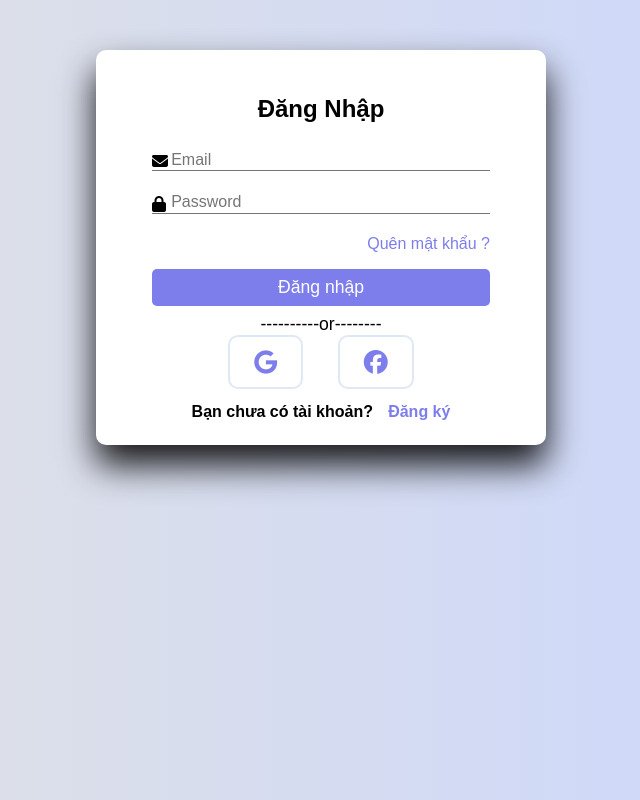
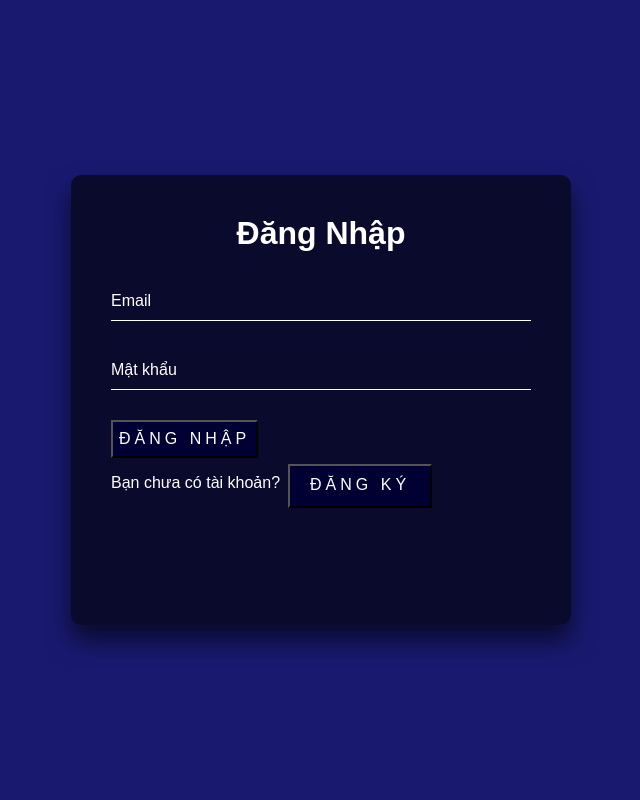
Before and after one commit to Phamdinhchuong1001/doanwebthuvien, a PHP site: page / in a window 1280 px wide. Shown: the whole page, without its empty margins (319-959 px from the left). Run offline with PHP 8.4, Linux system fonts and the light colour scheme.

Commit message:
sua giao dien dk dn

```diff
--- a/connection/index.php
+++ b/connection/index.php
@@ -5,88 +5,67 @@
     <meta name="viewport" content="width=device-width, initial-scale=1.0">
     <title>Register & Login</title>
     <link rel="stylesheet" href="https://cdnjs.cloudflare.com/ajax/libs/font-awesome/6.5.1/css/all.min.css">
-    <link rel="stylesheet" href="login.css">
+    <link rel="stylesheet" href="https://cdnjs.cloudflare.com/ajax/libs/font-awesome/6.4.2/css/all.min.css">
 </head>
 <body>
     <div class="container" id="signup" style="display:none;">
       <h1 class="form-title">Đăng ký</h1>
       <form method="post" action="register.php">
         <div class="input-group">
-           <i class="fas fa-user"></i>
-           <input type="text" name="fName" id="fName" placeholder="First Name" required>
+           <input type="text" name="fName" id="fName" required>
            <label for="fname">First Name</label>
         </div>
         <div class="input-group">
-            <i class="fas fa-user"></i>
-            <input type="text" name="lName" id="lName" placeholder="Last Name" required>
+            <input type="text" name="lName" id="lName" required>
             <label for="lName">Last Name</label>
         </div>
         <div class="input-group">
-        <i class="fa-solid fa-book"></i>
-            <input name="nganh" id="nganh" placeholder="nganh" required>
+            <input name="nganh" id="nganh"  required>
             <label for="nganh">Ngành học</label>
         </div>
         <div class="input-group">
-            <i class="fa-solid fa-pencil"></i>
-            <input name="khoa" id="khoa" placeholder="khoa" required>
+            <input name="khoa" id="khoa"  required>
             <label for="khoa">khóa</label>
         </div>
         <div class="input-group">
-        <i class="fa-solid fa-user-pen"></i>
-            <input type="text" name="mssv" id="mssv" placeholder="mssv" required>
+            <input type="text" name="mssv" id="mssv"  required>
             <label for="mssv">Mã sinh viên</label>
         </div>
         <div class="input-group">
-            <i class="fas fa-envelope"></i>
-            <input type="email" name="email" id="email" placeholder="Email" required>
+            <input type="email" name="email" id="email"  required>
             <label for="email">Email</label>
         </div>
         <div class="input-group">
-            <i class="fas fa-lock"></i>
-            <input type="password" name="password" id="password" placeholder="Password" required>
-            <label for="password">Password</label>
+            <input type="password" name="password" id="password"  required>
+            <label for="password">Mật khẩu</label>
         </div>
        <input type="submit" class="btn" value="Đăng ký" name="signUp">
 
       </form>
-      <p class="or">
-        ----------or--------
-      </p>
-      <div class="icons">
-        <i class="fab fa-google"></i>
-        <i class="fab fa-facebook"></i>
-      </div>
       <div class="links">
         <p>Đã có tài khoản ?</p>
         <button id="signInButton">Đăng nhập</button>
       </div>
     </div>
 
+
+
+
+
+
     <div class="container" id="signIn">
-        <h1 class="form-title">Đăng Nhập</h1>
-        <form method="post" action="register.php">
+        <h1>Đăng Nhập</h1>
+            <form method="post" action="register.php">
+              <div class="input-group">
+                 <input type="email" name="email" id="email" required>
+                 <label for="email">Email</label>
+              </div>
           <div class="input-group">
-              <i class="fas fa-envelope"></i>
-              <input type="email" name="email" id="email" placeholder="Email" required>
-              <label for="email">Email</label>
+              <input type="password" name="password" id="password" required>
+              <label for="password">Mật khẩu</label>
           </div>
-          <div class="input-group">
-              <i class="fas fa-lock"></i>
-              <input type="password" name="password" id="password" placeholder="Password" required>
-              <label for="password">Password</label>
-          </div>
-          <p class="recover">
-            <a href="#">Quên mật khẩu ?</a>
-          </p>
          <input type="submit" class="btn" value="Đăng nhập" name="signIn">
         </form>
-        <p class="or">
-          ----------or--------
-        </p>
-        <div class="icons">
-          <i class="fab fa-google"></i>
-          <i class="fab fa-facebook"></i>
-        </div>
         <div class="links">
           <p>Bạn chưa có tài khoản?</p>
           <button id="signUpButton">Đăng ký</button>
@@ -95,3 +74,174 @@
       <script src="script.js"></script>
 </body>
 </html>
+
+<style>
+
+#signIn
+{
+	width: 100%;
+	height: 450px;
+}
+#signup
+{
+	width: 100%;
+	height: 690px;
+}
+
+body{
+	margin: 0;
+	padding: 0;
+	font-family: sans-serif;
+	background:#191970;
+}
+
+#signIn{
+	position: absolute;
+	top: 50%;
+	left: 50%;
+	width: 500px;
+	padding: 40px;
+	transform: translate(-50%, -50%);
+	background: rgba(0, 0, 0, 0.6);
+	box-sizing: border-box;
+	box-shadow: 0 15px 25px rgba(0, 0, 0, 0.6);
+	border-radius: 10px;
+}
+
+#signup{
+	position: absolute;
+	top: 50%;
+	left: 50%;
+	width: 500px;
+	padding: 40px;
+	transform: translate(-50%, -50%);
+	background: rgba(0, 0, 0, 0.6);
+	box-sizing: border-box;
+	box-shadow: 0 15px 25px rgba(0, 0, 0, 0.6);
+	border-radius: 10px;
+}
+
+
+.container h1{
+	margin: 0 0 30px;
+	padding: 0;
+	color: #fff;
+	text-align: center;
+}
+
+.container .input-group{
+	position: relative;
+}
+.container .links{
+	display:flex;
+
+}
+
+.container .links p {
+	display: flex;
+	color: #fff;
+}
+.links button {
+	display: flex;
+}
+
+.container .links button {
+	margin-top: 0.4rem;
+	margin-left: 0.5rem;
+}
+
+.container .input-group input{
+	width: 100%;
+	padding: 10px 0;
+	font-size: 16px;
+	color: #fff;
+	margin-bottom: 30px;
+	border: none;
+	border-bottom: 1px solid #fff;
+	outline: none;
+	background: transparent;
+}
+
+.container .input-group label{
+	position: absolute;
+	top: 0;
+	left: 0;
+	padding: 10px 0;
+	font-size: 16px;
+	color: #fff;
+	pointer-events: none;
+	transition: .5s;
+}
+
+.container .input-group input:focus ~ label,
+.container .input-group input:valid ~ label {
+	top: -20px;
+	left: 0;
+	color: #03e9f4;
+	font-size: 12px;
+}
+button{
+	position: relative;
+	display: inline-block;
+	padding: 10px 20px;
+	color: white;
+	font-size: 16px;
+	text-decoration: none;
+	text-transform: uppercase;
+	overflow: hidden;
+	transition: .5s;
+	margin-top: 40px;
+	letter-spacing: 4px;
+	background-color:#000033;
+}
+
+button:hover{
+	background: #03e9f4;
+	color: 	#000000;
+	border-radius: 5px;
+	box-shadow: 0 0 5px #03e9f4,
+				0 0 25px #03e9f4,
+				0 0 50px #03e9f4,
+				0 0 100px #03e9f4;
+}
+
+button .link {
+	position: absolute;
+	display: block;
+}
+
+button .link p:nth-child(1){
+	top:0;
+	left: -100%;
+	width: 100%;
+	height: 2px;
+	background: linear-gradient(90deg, transparent,#03e9f4);
+	animation: btn-anim1 1s linear infinite;
+}
+
+.btn{
+	position: relative;
+	display: inline-block;
+	padding: 8px 6px;
+	color: white;
+	font-size: 16px;
+	text-decoration: none;
+	text-transform: uppercase;
+	overflow: hidden;
+	transition: .5s;
+	letter-spacing: 4px;
+	background-color:#000033;
+}
+
+.btn:hover{
+	background: #03e9f4;
+	color: 	#000000;
+	border-radius: 5px;
+	box-shadow: 0 0 5px #03e9f4,
+				0 0 25px #03e9f4,
+				0 0 50px #03e9f4,
+				0 0 100px #03e9f4;
+}
+
+
+ </style>
--- a/css/style.css
+++ b/css/style.css
@@ -266,7 +266,7 @@ section{
 .heading{
 	text-align: center;
 	font-size: 4rem;
-	color: #333;
+	color: #ffffff;
 	padding: 1rem;
 	margin: 2rem 0;
 	background: rgba(255, 51, 153, .05);
```
